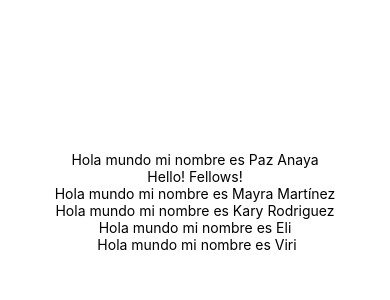
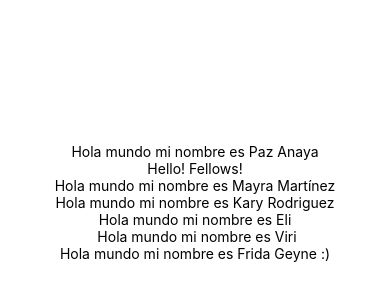
Before and after one commit to JesusfGarcia/git-colab, a React Native app: screen / in a window 390 px wide. Shown: the part 220-520 px from the top of the page. Built offline with nearby package versions, Linux system fonts and the light colour scheme.

Commit message:
agregue componente FridaGeyne

```diff
--- a/App.js
+++ b/App.js
@@ -6,8 +6,9 @@ import { Mayra } from './views/mayra';
 import { Karyrodriguez } from './views/karyrodriguez';
 import { EliDelMal } from './views/eli';
 import { Viripineda } from './views/viripineda';
+import { FridaGeyne } from './views/FridaGeyne';
 
-const arraytorender=[ <Pazanaya/>, <Miri/>, <Mayra/>, <Karyrodriguez/>, <EliDelMal/>, <Viripineda/>]
+const arraytorender=[ <Pazanaya/>, <Miri/>, <Mayra/>, <Karyrodriguez/>, <EliDelMal/>, <Viripineda/>, <FridaGeyne/>];
 
 export default function App() {
   return (
--- /dev/null
+++ b/views/FridaGeyne/index.jsx
@@ -0,0 +1,12 @@
+import { Text, View } from "react-native";
+import React from "react";
+
+const FridaGeyne = () => {
+  return (
+    <View>
+      <Text> Hola mundo mi nombre es Frida Geyne :) </Text>
+    </View>
+  );
+};
+
+export { FridaGeyne };
```
